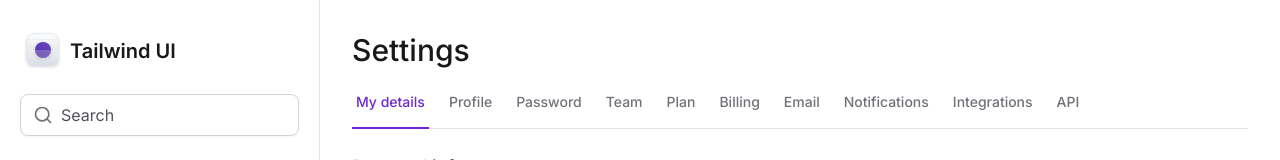
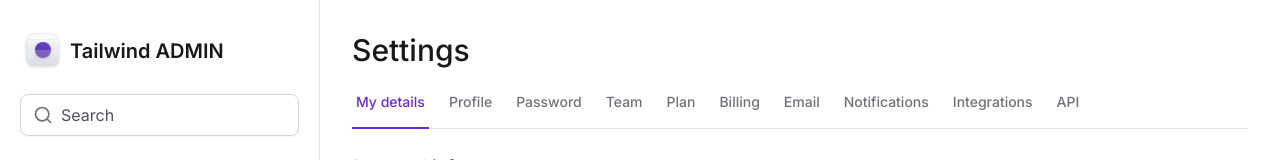
Before and after one commit to gabrieldesiderio/tailwind-next, a Next.js app: page / in a window 1280 px wide. Shown: the top 160 px of the page. Built offline with nearby package versions, Linux system fonts and the light colour scheme.

Commit message:
change app name

```diff
--- a/src/app/layout.tsx
+++ b/src/app/layout.tsx
@@ -6,7 +6,7 @@ import { Inter } from 'next/font/google'
 const inter = Inter({ subsets: ['latin'] })
 
 export const metadata: Metadata = {
-  title: 'Tailwind UI',
+  title: 'Tailwind ADMIN',
   description: 'A dashboard UI created with Tailwind CSS and NextJS',
 }
 
--- a/src/components/Sidebar/Logo.tsx
+++ b/src/components/Sidebar/Logo.tsx
@@ -203,7 +203,7 @@ export function Logo() {
           </clipPath>
         </defs>
       </svg>
-      <span>Tailwind UI</span>
+      <span>Tailwind ADMIN</span>
     </strong>
   )
 }
```
